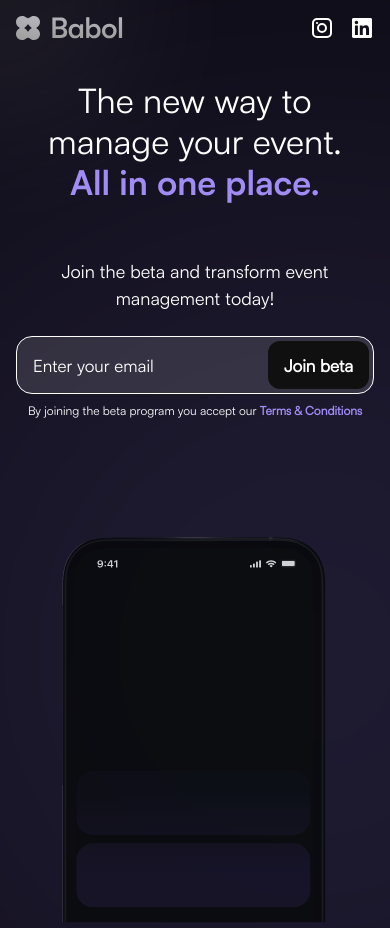
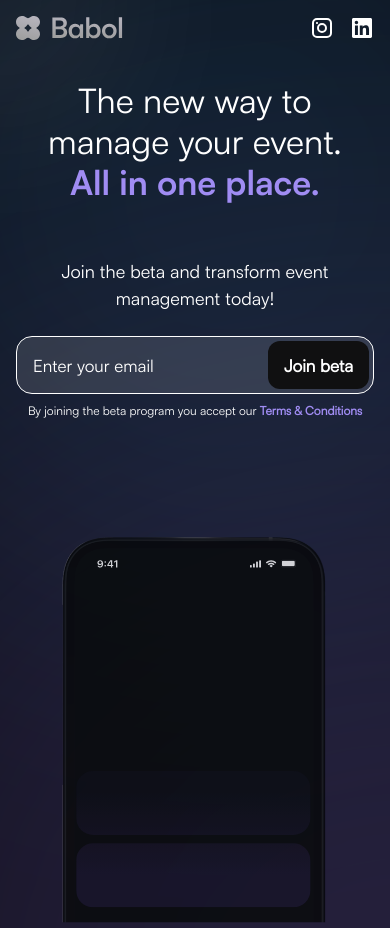
Before and after one commit to SalvatoreCampagnese/babol-landing, a Next.js app: page / in a window 390 px wide. Built offline with nearby package versions, Linux system fonts and the light colour scheme.

Commit message:
fix varie

```diff
--- a/app/page.tsx
+++ b/app/page.tsx
@@ -65,7 +65,7 @@ export default function Home() {
       <div className="box overflow-visible w-full">
         <div className="circle"></div>
       </div>
-      <main className="flex min-h-screen flex-col bg-[url('/bg.svg')] bg-cover bg-no-repeat md:h-[100vh] md:justify-center justify-end
+      <main className="flex min-h-screen flex-col bg-[url('/bg-mobile.svg')] sm:bg-[url('/bg.svg')] bg-cover bg-no-repeat md:h-[100vh] md:justify-center justify-end
         sm:px-[0px]
         md:px-[10px]
         2xl:px-[340px]
--- a/app/thank-you/page.tsx
+++ b/app/thank-you/page.tsx
@@ -9,7 +9,7 @@ export default function ThankYou() {
       <div className="box overflow-visible w-screen">
         <div className="circle"></div>
       </div>
-      <main className="flex min-h-screen flex-col bg-[url('/bg2.svg')] bg-cover bg-no-repeat h-[100vh] justify-center
+      <main className="flex min-h-screen flex-col bg-[url('/bg-mobile.svg')] sm:bg-[url('/bg2.svg')] bg-cover bg-no-repeat h-[100vh] justify-center
         sm:px-[0px]
         md:px-[10px]
         md:overflow-hidden">
```
Also changed, not shown: public/bg-mobile.svg (added).
